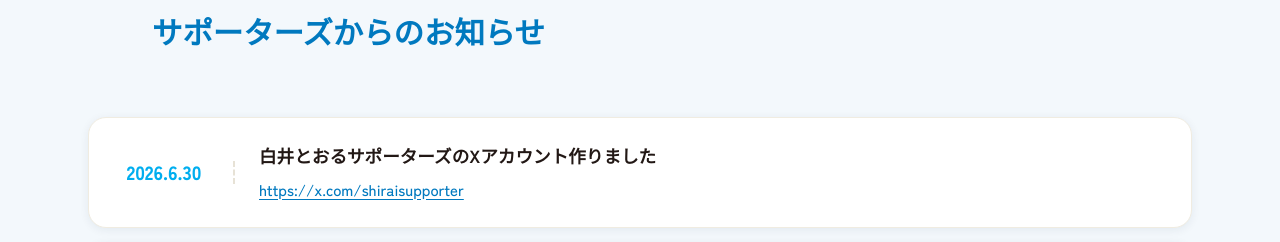
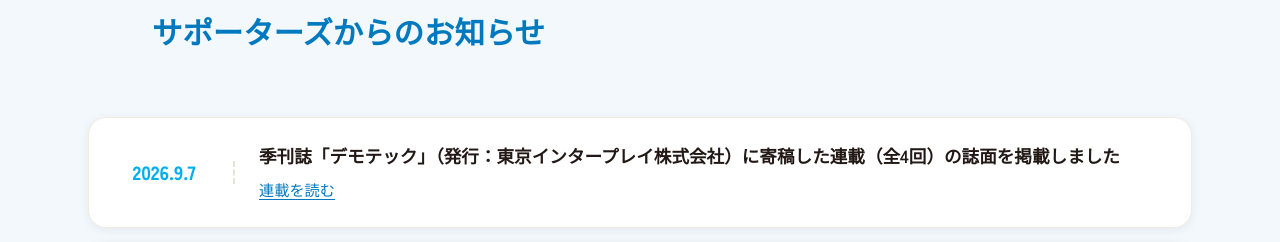
Before and after one commit to toritarosan/shiraisupporters, a plain HTML site: page index.html in a window 1280 px wide. Shown: the part 5947-6189 px from the top of the page. Drawn offline with Linux system fonts and the light colour scheme; a web font is replaced by a local one.

Commit message:
お知らせ: 季刊デモテック連載掲載の告知を追加 2026-09-07

```diff
--- a/index.html
+++ b/index.html
@@ -462,6 +462,7 @@
     // To restore: set md back to "調整中". Style is unchanged, still in campaign.css:
     // .event .date .md { font-family: var(--font-round); font-weight: 900; font-size: 1.2rem; line-height: 1.2; color: var(--accent); }
     const EVENTS = [
+      { md:"2026.9.7", title:"季刊誌「デモテック」（発行：東京インタープレイ株式会社）に寄稿した連載（全4回）の誌面を掲載しました<br><a href=\"#column\">連載を読む</a>", place:"", time:"" },
       { md:"2026.6.30", title:"白井とおるサポーターズのXアカウント作りました<br><a href=\"https://x.com/shiraisupporter\" target=\"_blank\" rel=\"noopener\">https://x.com/shiraisupporter</a>", place:"", time:"" },
       { md:"2026.6.25", title:"白井とおるサポーターズのInstagramアカウント作りました<br><a href=\"https://www.instagram.com/106shirai106/\" target=\"_blank\" rel=\"noopener\">https://www.instagram.com/106shirai106/</a>", place:"", time:"" }, // ev-place removed per review; style: .event .info .ev-place { font-size: .88rem; color: var(--ink-soft); margin-top: 4px; }
     ];
```
